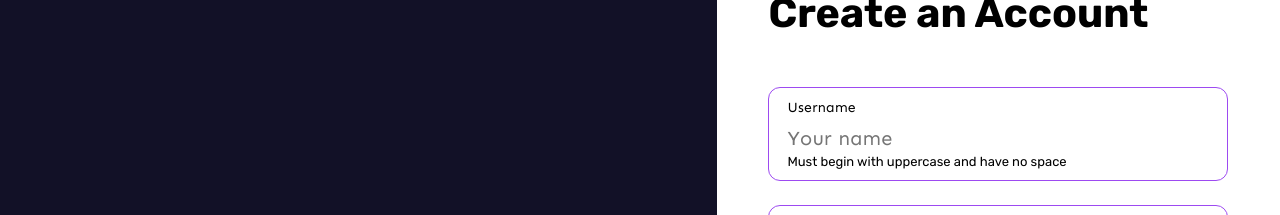
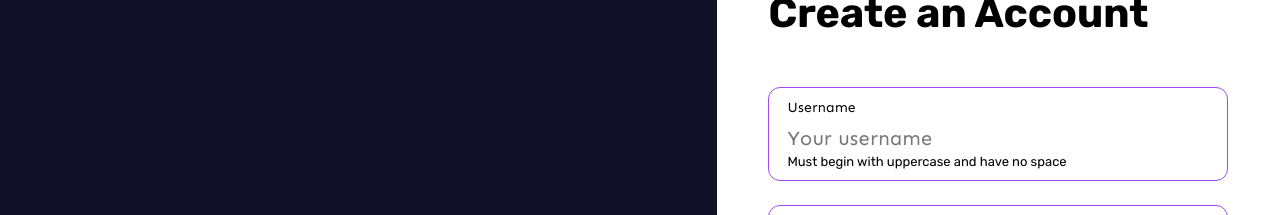
Before and after one commit to UcheAzubuko/earlycoin-ui-v1, a Vue app: page /#/register in a window 1280 px wide. Shown: the top 215 px of the page. Built offline with nearby package versions, Linux system fonts and the light colour scheme.

Commit message:
update: username fixes

```diff
--- a/src/components/forms/RegisterForm.vue
+++ b/src/components/forms/RegisterForm.vue
@@ -5,7 +5,7 @@
 		<form method="post" @submit.prevent="createUser" class="register-form" autocomplete="off">
 			<div class="form-input-group">
 				<label for="register-name">Username</label>
-				<input id="register-name" v-model="name" placeholder="Your name" type="text" />
+				<input id="register-name" v-model="name" placeholder="Your username" type="text" />
 				<span class="caution">Must begin with uppercase and have no space</span>
 			</div>
 
```
